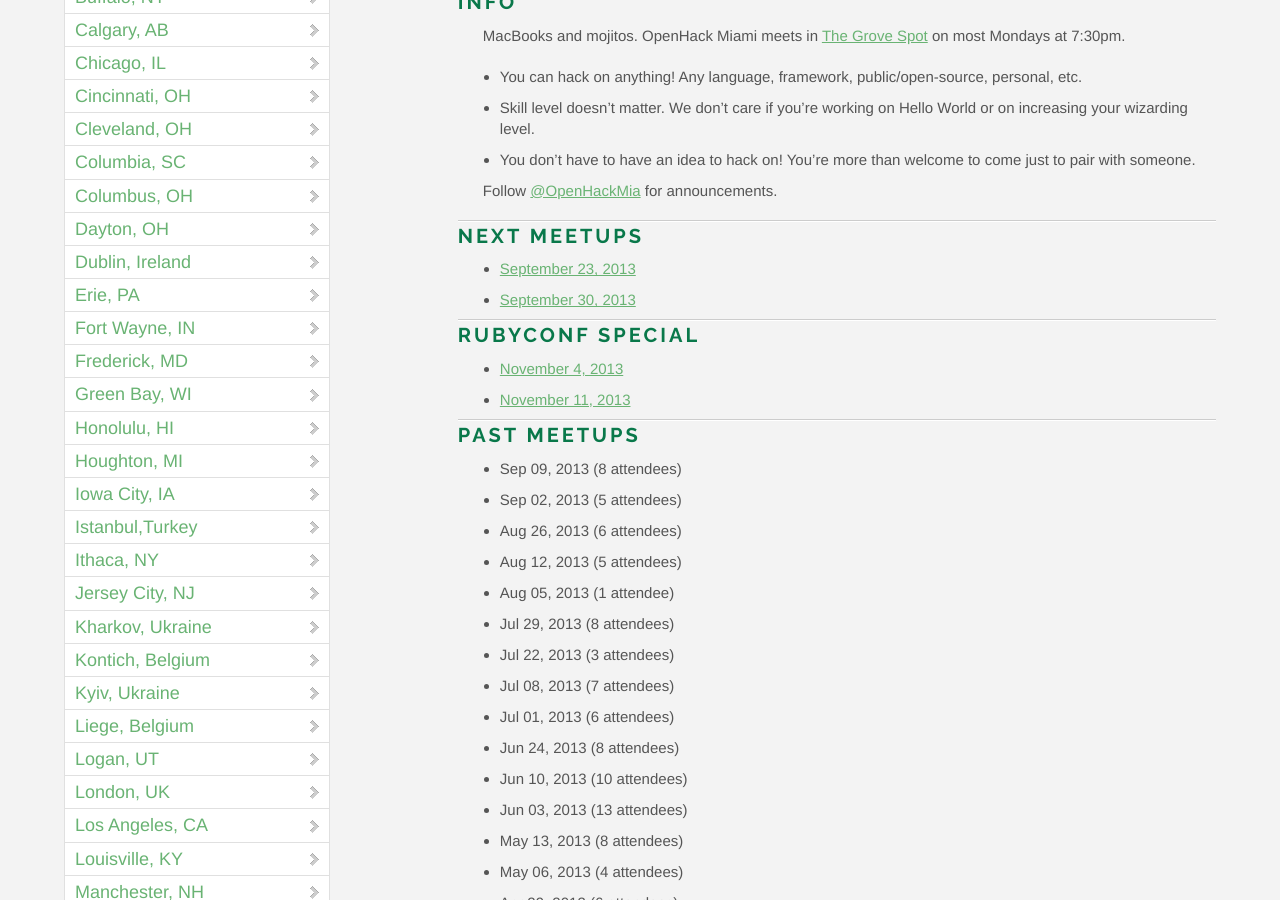
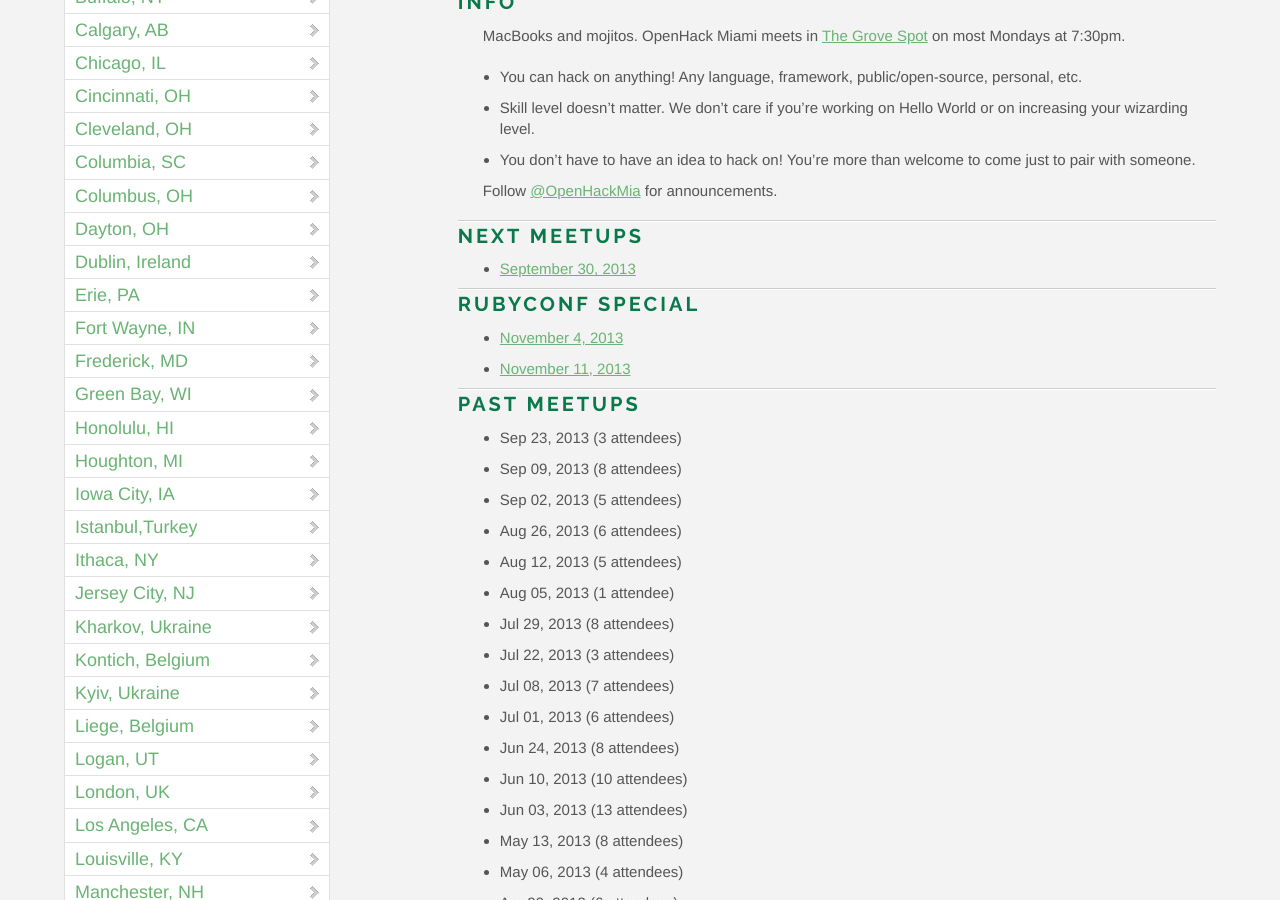
Before and after one commit to OpenHack/openhack.github.com, a Jekyll site: the page built from miami/index.markdown, in a window 1280 px wide and 900 px high, scrolled down 733 px. Built offline with Jekyll 4.4.1, drawn with Linux system fonts in a browser that asks for light colours; nearby versions of some CDN libraries; Markdown is read by kramdown in place of the engine named in the settings; comment, search, counter and statistics services are not loaded.

Commit message:
add attendee count for the meetup tonight

```diff
--- a/miami/index.markdown
+++ b/miami/index.markdown
@@ -19,7 +19,6 @@ Follow [@OpenHackMia](http://twitter.com/openhackmia) for announcements.
 
 ### Next meetups
 
-* [September 23, 2013](http://www.meetup.com/miamirb/events/138011642/)
 * [September 30, 2013](http://www.meetup.com/miamirb/events/139859522/)
 
 ### RubyConf Special
@@ -29,6 +28,7 @@ Follow [@OpenHackMia](http://twitter.com/openhackmia) for announcements.
 
 ### Past meetups
 
+* Sep 23, 2013 (3 attendees)
 * Sep 09, 2013 (8 attendees)
 * Sep 02, 2013 (5 attendees)
 * Aug 26, 2013 (6 attendees)
```
